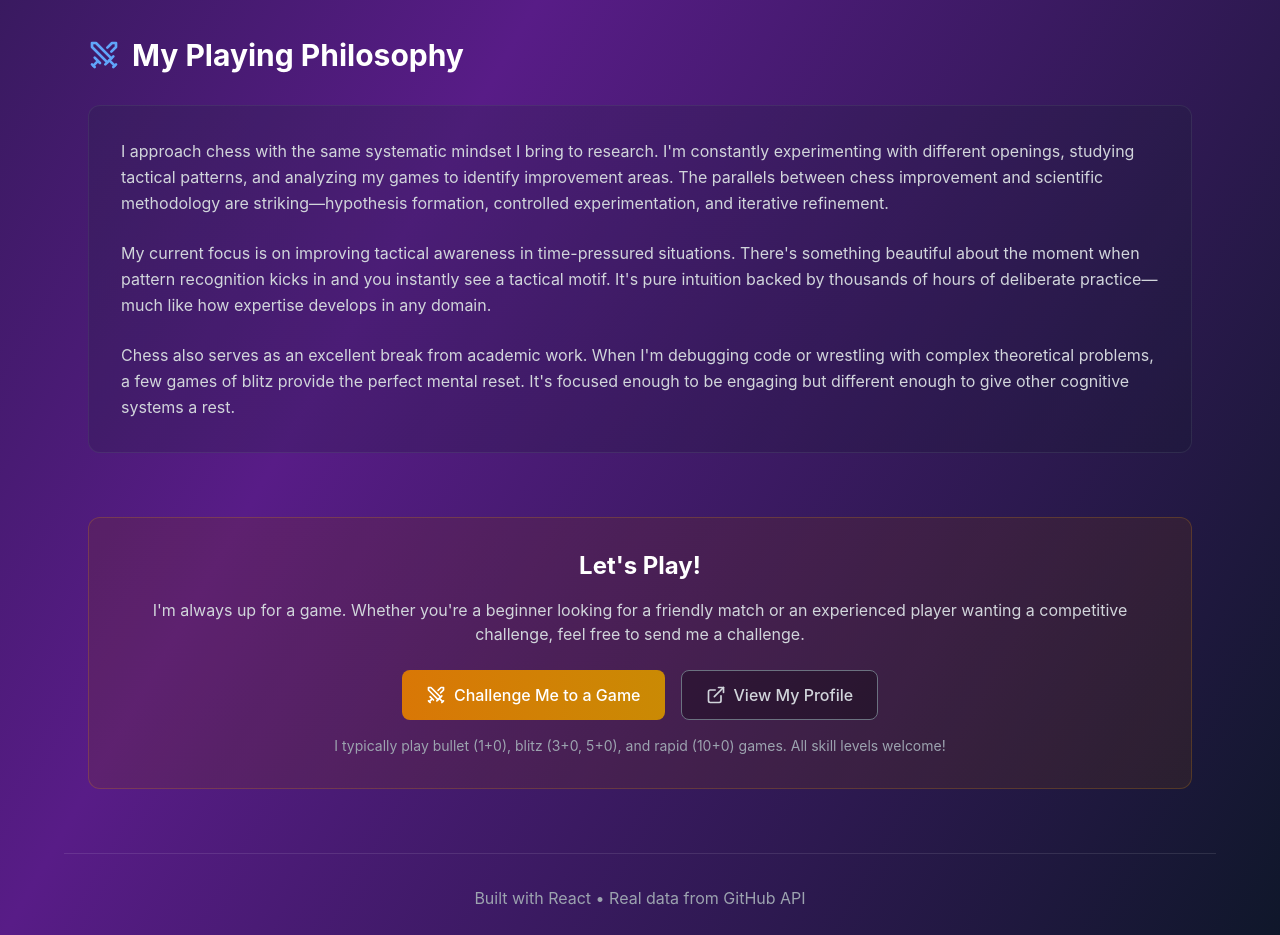
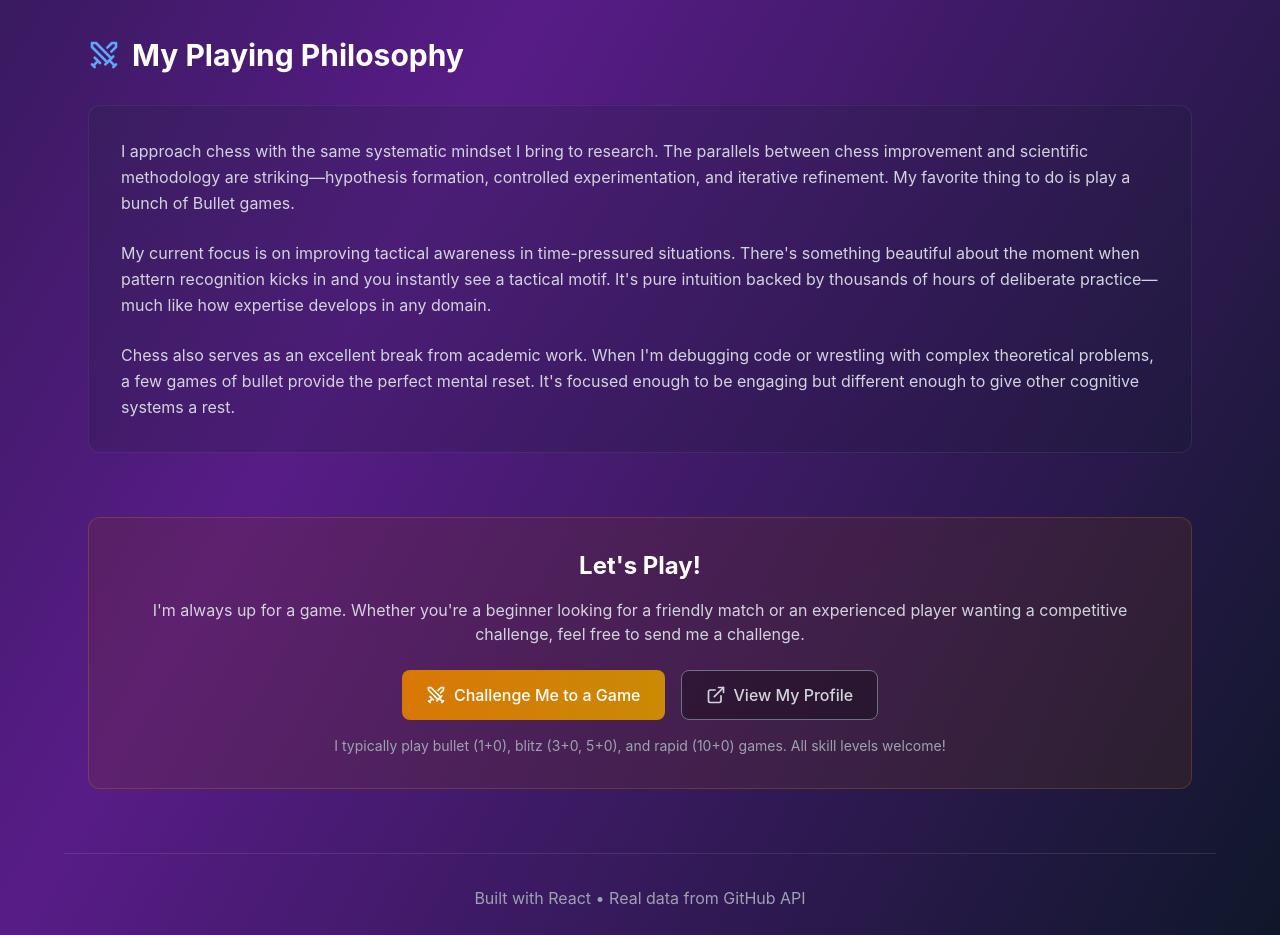
Before and after one commit to ipfsnut/epicdylan.com, a React (Create React App) app: page /chess in a window 1280 px wide. Shown: the part 1300-2235 px from the top of the page. Built offline with nearby package versions, Linux system fonts and the light colour scheme; no server answers.

Commit message:
adding better wording to chess description

```diff
--- a/src/pages/ChessPage.tsx
+++ b/src/pages/ChessPage.tsx
@@ -101,10 +101,8 @@ export const ChessPage: React.FC = () => {
         <div className="bg-gradient-to-br from-slate-800/20 to-gray-900/20 rounded-xl p-8 border border-gray-500/20">
           <div className="prose prose-invert max-w-none">
             <p className="text-gray-300 leading-relaxed mb-6">
-              I approach chess with the same systematic mindset I bring to research. I'm constantly
-              experimenting with different openings, studying tactical patterns, and analyzing my games
-              to identify improvement areas. The parallels between chess improvement and scientific
-              methodology are striking—hypothesis formation, controlled experimentation, and iterative refinement.
+              I approach chess with the same systematic mindset I bring to research. The parallels between chess improvement and scientific
+              methodology are striking—hypothesis formation, controlled experimentation, and iterative refinement. My favorite thing to do is play a bunch of Bullet games.
             </p>
 
             <p className="text-gray-300 leading-relaxed mb-6">
@@ -116,7 +114,7 @@ export const ChessPage: React.FC = () => {
 
             <p className="text-gray-300 leading-relaxed">
               Chess also serves as an excellent break from academic work. When I'm debugging code
-              or wrestling with complex theoretical problems, a few games of blitz provide the perfect
+              or wrestling with complex theoretical problems, a few games of bullet provide the perfect
               mental reset. It's focused enough to be engaging but different enough to give other
               cognitive systems a rest.
             </p>
```
